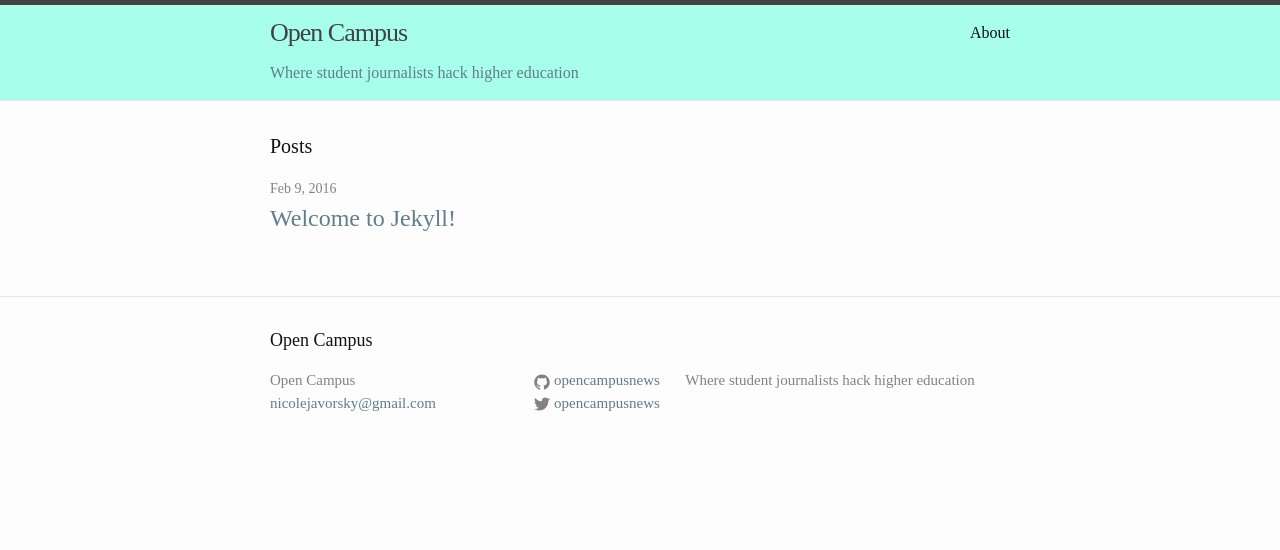
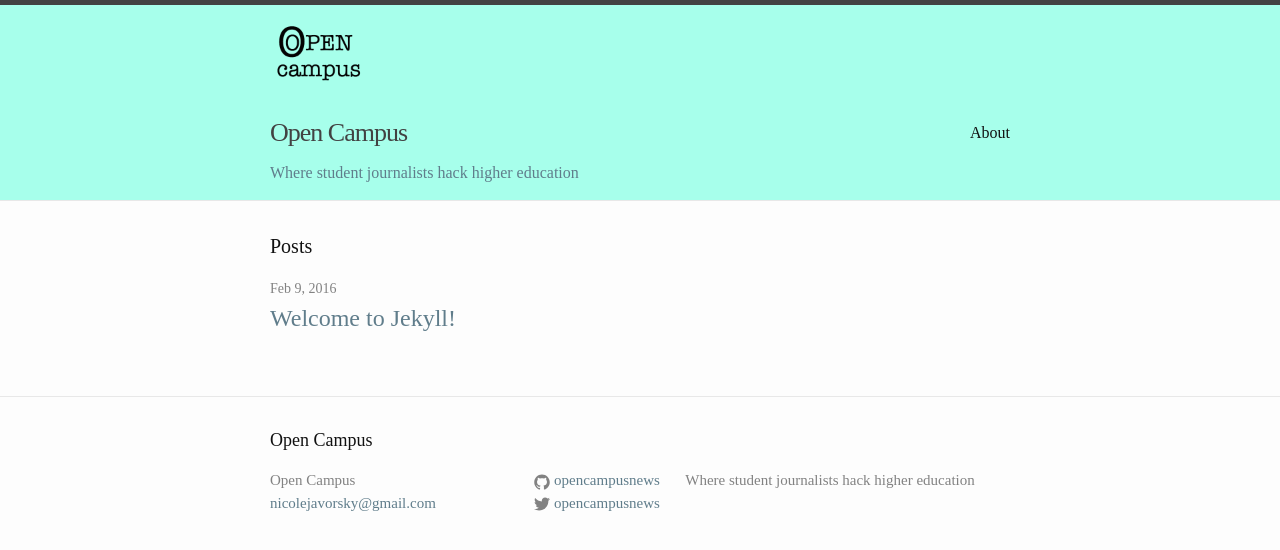
Before and after one commit to opencampusnews/opencampusnews.github.io, a Jekyll site: the page built from index.html, in a window 1280 px wide. Shown: the top 550 px of the page. Built offline with Jekyll 4.4.1, drawn with Linux system fonts in a browser that asks for light colours; some web fonts are replaced.

Commit message:
added logo

```diff
--- a/_includes/header.html
+++ b/_includes/header.html
@@ -1,4 +1,7 @@
 <header class="site-header">
+  <div class="wrapper">
+    <img src="images/logo.png" height=100px width=100px>
+  </div>
   <div class="wrapper">
     <a class="site-title" href="{{ site.baseurl }}/">{{ site.title }}</a>
     <nav class="site-nav">
```
